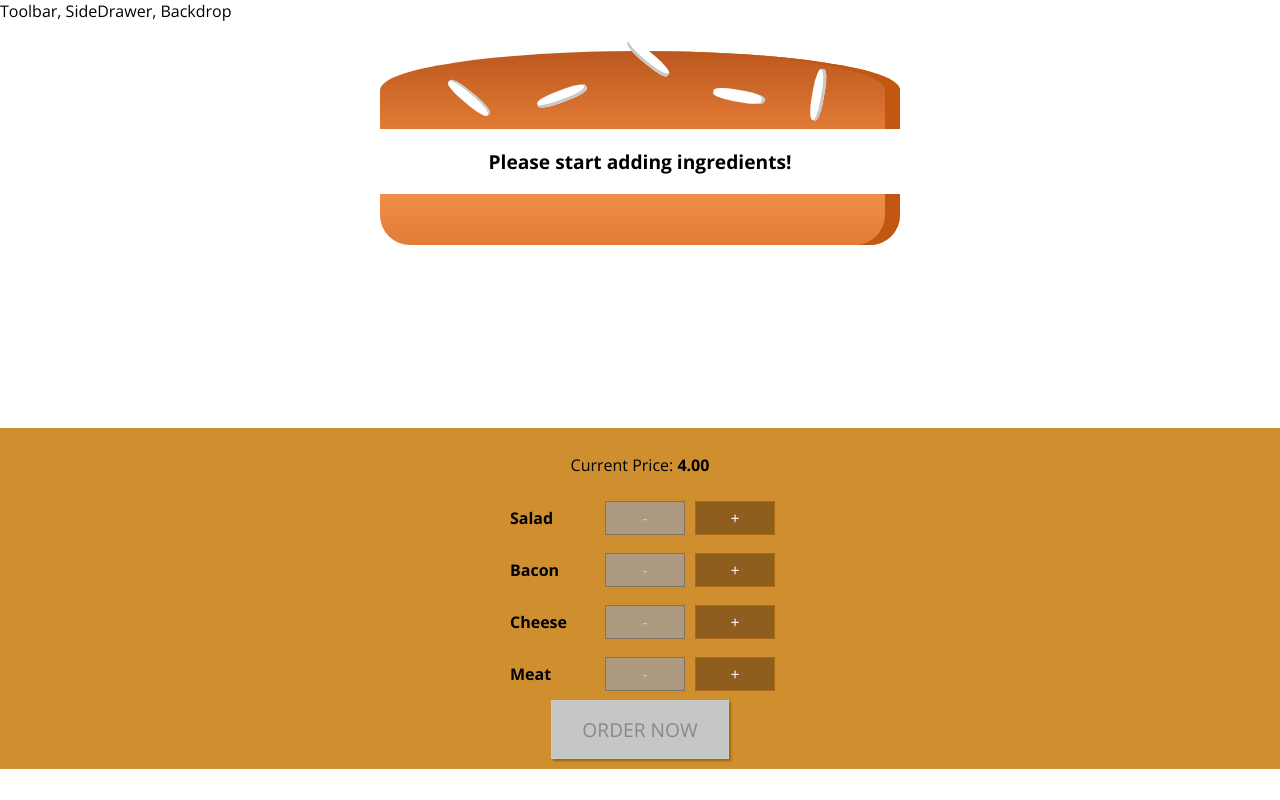
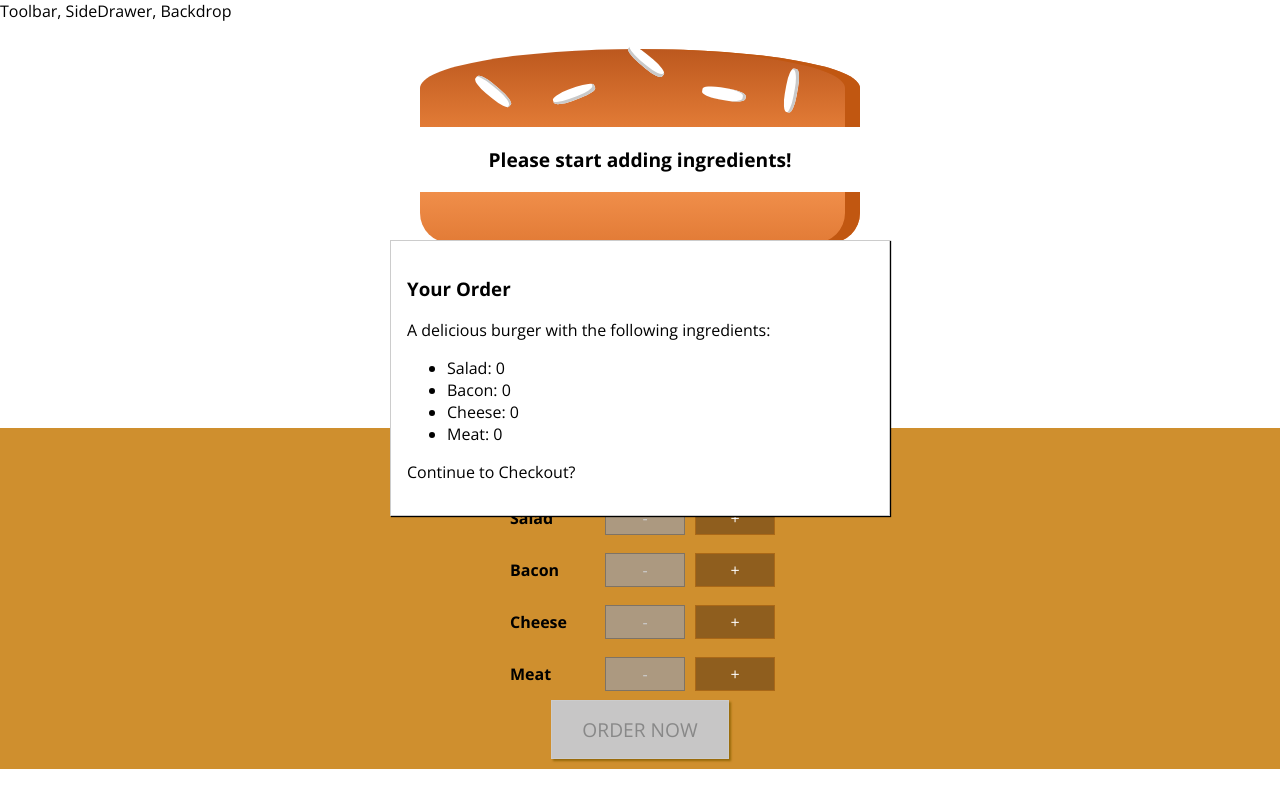
Before and after one commit to dkim2435/burgerApp, a React (Create React App) app: page / in a window 1280 px wide. Built offline with nearby package versions, Linux system fonts and the light colour scheme.

Commit message:
created the order summary modal

```diff
--- a/src/components/Burger/Burger.module.css
+++ b/src/components/Burger/Burger.module.css
@@ -24,7 +24,7 @@
 
 @media (min-width: 1000px) and (min-height: 700px) {
   .Burger {
-    width: 650px;
+    width: 550px;
     height: 390px;
   }
 }
--- /dev/null
+++ b/src/components/Burger/OrderSummary/OrderSummary.js
@@ -0,0 +1,24 @@
+import React from 'react'
+import Aux from '../../../hoc/Aux'
+
+
+const orderSummary = (props) => {
+  const ingredientSummary = Object.keys(props.ingredients)
+    .map(igKey => {
+      return <li key={igKey}>
+        <span style={{ textTransform: 'capitalize' }}>{igKey}</span>: {props.ingredients[igKey]}
+      </li>
+    })
+  return (
+    <Aux>
+      <h3>Your Order</h3>
+      <p>A delicious burger with the following ingredients:</p>
+      <ul>
+        {ingredientSummary}
+      </ul>
+      <p>Continue to Checkout?</p>
+    </Aux>
+  )
+}
+
+export default orderSummary
--- /dev/null
+++ b/src/components/UI/Modal/Modal.js
@@ -0,0 +1,10 @@
+import React from 'react'
+import classes from './Modal.module.css'
+
+const modal = (props) => (
+  <div className={classes.Modal}>
+    {props.children}
+  </div>
+)
+
+export default modal
--- /dev/null
+++ b/src/components/UI/Modal/Modal.module.css
@@ -0,0 +1,20 @@
+.Modal {
+  position: fixed;
+  z-index: 500;
+  background-color: white;
+  width: 70%;
+  border: 1px solid #ccc;
+  box-shadow: 1px 1px 1px black;
+  padding: 16px;
+  left: 15%;
+  top: 30%;
+  box-sizing: border-box;
+  transition: all 0.3s ease-out;
+}
+
+@media (min-width: 600px) {
+  .Modal {
+      width: 500px;
+      left: calc(50% - 250px);
+  }
+}
--- a/src/containers/BurgerBuilder/BurgerBuilder.js
+++ b/src/containers/BurgerBuilder/BurgerBuilder.js
@@ -2,6 +2,8 @@
 import Aux from '../../hoc/Aux'
 import Burger from '../../components/Burger/Burger'
 import BuildControls from '../../components/Burger/BuildControls/BuildControls'
+import Modal from '../../components/UI/Modal/Modal'
+import OrderSummary from '../../components/Burger/OrderSummary/OrderSummary'
 
 const INGREDIENT_PRICES = {
   salad: 0.5,
@@ -74,6 +76,9 @@
     }
     return (
       <Aux>
+        <Modal >
+          <OrderSummary ingredients={this.state.ingredients} />
+        </Modal>
         <Burger ingredients={this.state.ingredients} />
         <BuildControls
           ingredientAdded={this.addIngredientHandler}
```
Also changed, not shown: src/components/UI/Backdrop/Backdrop.js (added).
